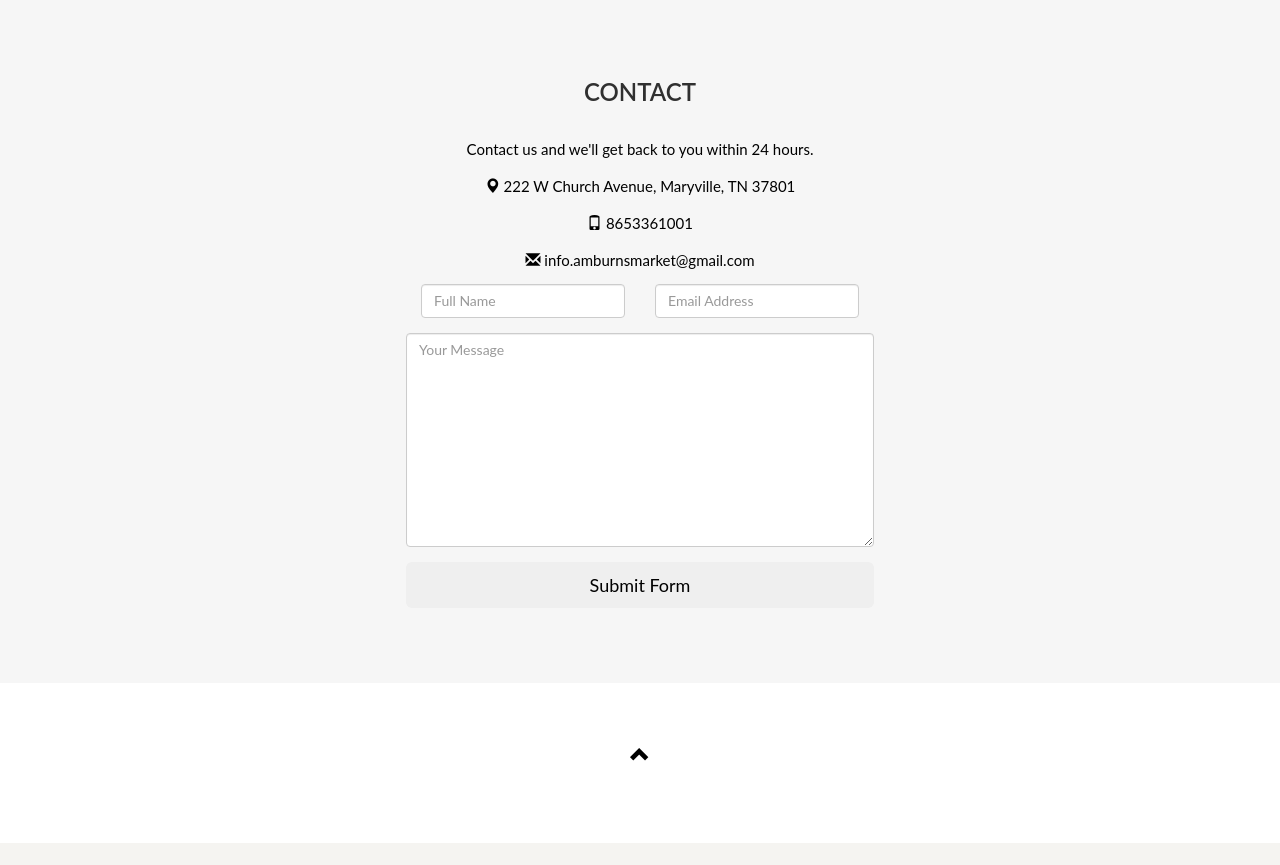
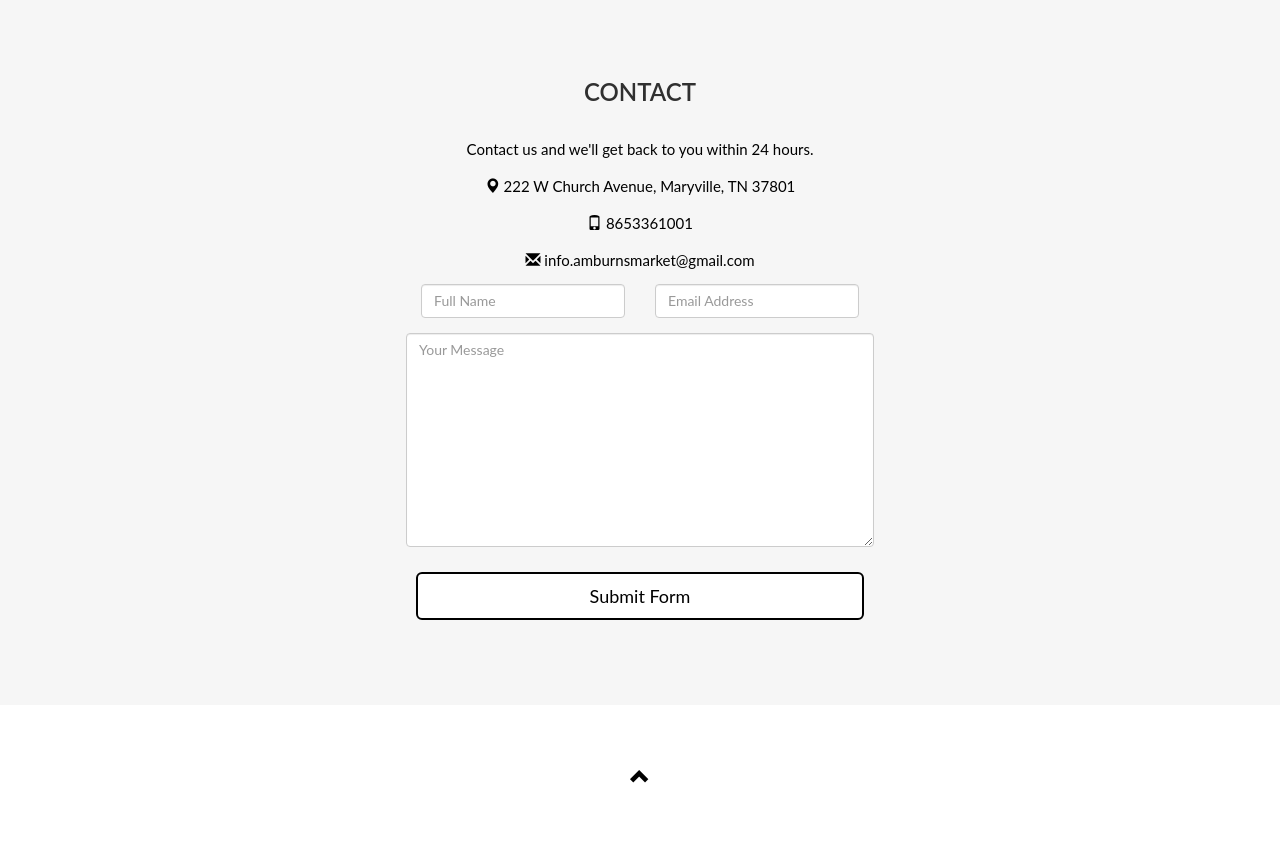
Before and after one commit to pablanothewind/market, a Django app: page / in a window 1280 px wide. Shown: the part 2573-3438 px from the top of the page. Before the commit the page ends 3416 px from the top, so only its background shows below. Run offline with Django 4.2, Linux system fonts and the light colour scheme; parts of the project's set-up code (start-up, migrations or seed data) failed here and were passed over; some libraries are stand-ins or nearby versions.

Commit message:
Update index.html

```diff
--- a/myapp/templates/index.html
+++ b/myapp/templates/index.html
@@ -362,8 +362,10 @@ body {
     </div>
     <div class="form-group">
       <div class="row">
-        <div class="col">
-          <button type="submit" class="btn btn-lg btn-dark btn-block">Submit Form</button>
+        <div class="col" style="margin: 10px;">
+          <button type="submit" class="btn btn-lg btn-dark btn-block" style="color: black; background-color: white; border: 2px solid black;">
+            Submit Form
+          </button>
         </div>
       </div>
     </div>
```
